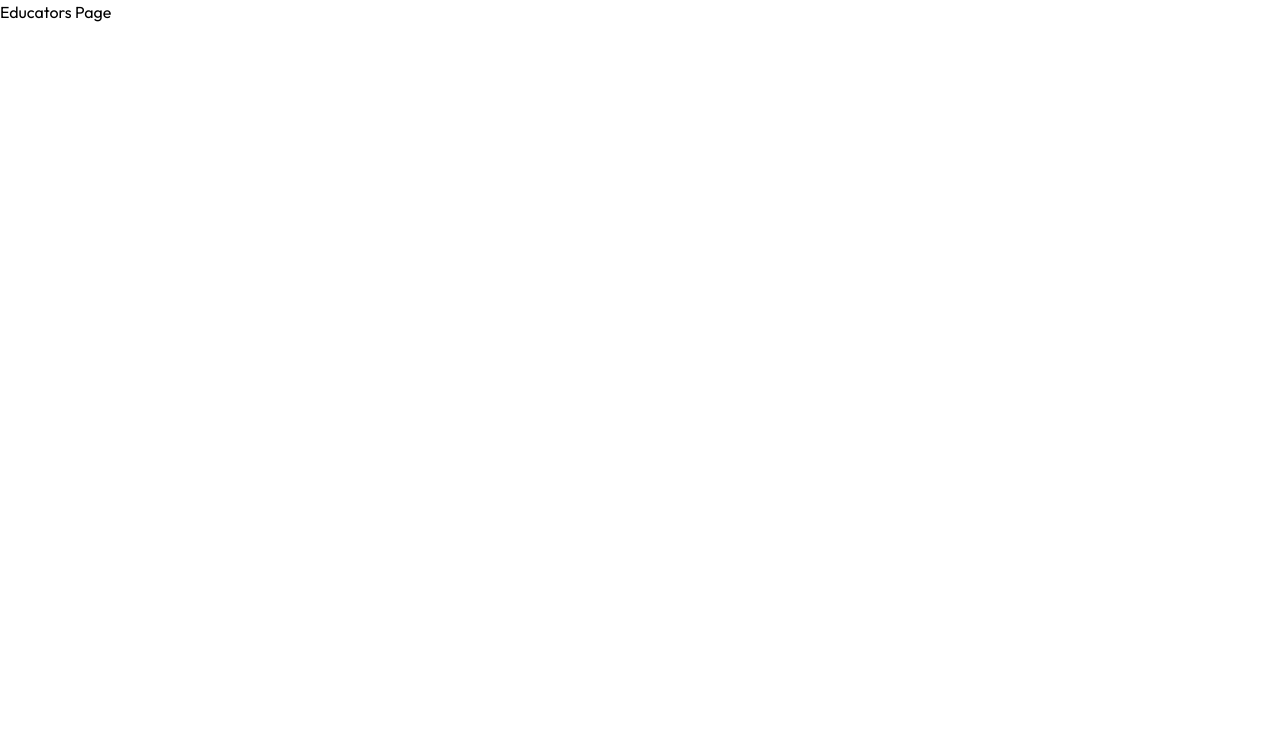
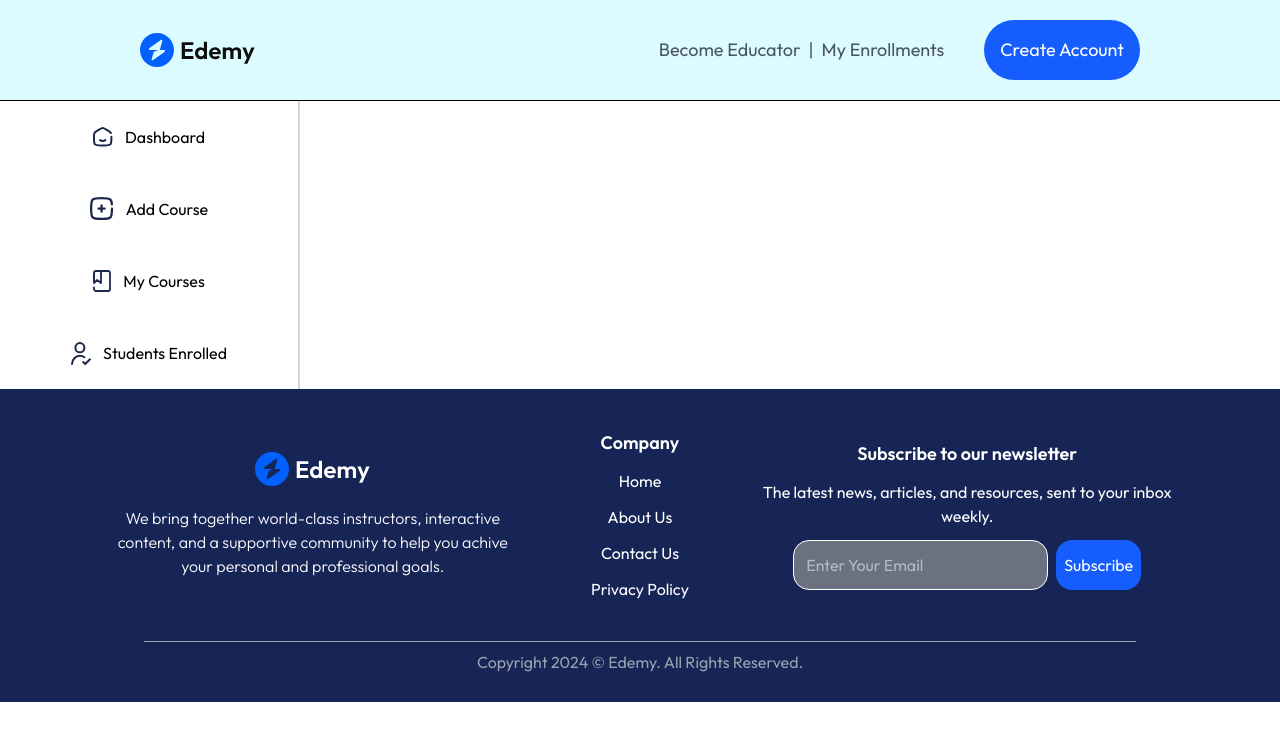
Before and after one commit to AkshitGarg24/Full-Stack-LMS-Project, a React (Vite) app in the folder client/: page /educator in a window 1280 px wide. Shown: the top 740 px of the page. Built offline with nearby package versions, Linux system fonts and the light colour scheme; no server answers.

Commit message:
Sidebar for Educator

```diff
--- a/client/src/App.jsx
+++ b/client/src/App.jsx
@@ -13,7 +13,7 @@ const App = () => {
     <div>
       <ScrollToTop />
 
-      {!isEducator && <Navbar />}
+      <Navbar />
 
       <Routes>
 
@@ -37,7 +37,7 @@ const App = () => {
 
       </Routes>
 
-      {!isEducator && <FooterStudents />}
+      <FooterStudents />
 
     </div>
   )
--- /dev/null
+++ b/client/src/components/educator/Sidebar.jsx
@@ -0,0 +1,37 @@
+import { Link, useLocation } from 'react-router-dom'
+import { assets } from '../../assets/assets'
+
+const Sidebar = () => {
+
+  const { pathname } = useLocation();
+
+  return (
+    <div className="grid grid-rows-4 border-r-2 border-gray-300 w-75 h-full">
+      <Link to='/educator/dashboard'><div className={`flex gap-3 w-full h-18 items-center justify-center ${pathname == '/educator/dashboard' && "bg-blue-100 border-r-4 border-blue-700"}`}>
+        <img src={assets.home_icon} alt="home_icon" />
+        <p>Dashboard</p>
+      </div>
+      </Link>
+      <Link to='/educator/add-course'>
+        <div className={`flex gap-3 w-full h-18 items-center justify-center ${pathname == '/educator/add-course' && "bg-blue-100 border-r-4 border-blue-700"}`}>
+          <img src={assets.add_icon} alt="add_icon" className='w-6 h-6' />
+          <p>Add Course</p>
+        </div>
+      </Link>
+      <Link to='/educator/my-courses'>
+        <div className={`flex gap-3 w-full h-18 items-center justify-center ${pathname == '/educator/my-courses' && "bg-blue-100 border-r-4 border-blue-700"}`}>
+          <img src={assets.my_course_icon} alt="my_course_icon" />
+          <p>My Courses</p>
+        </div>
+      </Link>
+      <Link to='/educator/students-enrolled'>
+        <div className={`flex gap-3 w-full h-18 items-center justify-center ${pathname == '/educator/students-enrolled' && "bg-blue-100 border-r-4 border-blue-700"}`}>
+          <img src={assets.person_tick_icon} alt="person_tick_icon" />
+          <p>Students Enrolled</p>
+        </div>
+      </Link>
+    </div>
+  )
+}
+
+export default Sidebar
--- /dev/null
+++ b/client/src/components/educator/index.js
@@ -0,0 +1,5 @@
+import Sidebar from "./Sidebar";
+
+export {
+    Sidebar
+}
--- a/client/src/pages/educator/AddCourse.jsx
+++ b/client/src/pages/educator/AddCourse.jsx
@@ -1,8 +1,10 @@
 import React from 'react'
+import { Sidebar } from '../../components/educator'
 
 const AddCourse = () => {
   return (
-    <div>AddCourse</div>
+    <div>
+    </div>
   )
 }
 
--- a/client/src/pages/educator/Dashboard.jsx
+++ b/client/src/pages/educator/Dashboard.jsx
@@ -2,7 +2,7 @@ import React from 'react'
 
 const Dashboard = () => {
   return (
-    <div>Dashboard</div>
+    <div></div>
   )
 }
 
--- a/client/src/pages/educator/Educator.jsx
+++ b/client/src/pages/educator/Educator.jsx
@@ -1,10 +1,11 @@
 import React from 'react'
 import { Outlet } from 'react-router-dom'
+import { Sidebar } from '../../components/educator'
 
 const Educator = () => {
   return (
     <div>
-      Educators Page
+      <Sidebar />
       <Outlet />
     </div>
   )
--- a/client/src/pages/educator/MyCourses.jsx
+++ b/client/src/pages/educator/MyCourses.jsx
@@ -2,7 +2,7 @@ import React from 'react'
 
 const MyCourses = () => {
   return (
-    <div>MyCourses</div>
+    <div></div>
   )
 }
 
--- a/client/src/pages/educator/StudentsEnrolled.jsx
+++ b/client/src/pages/educator/StudentsEnrolled.jsx
@@ -2,7 +2,7 @@ import React from 'react'
 
 const StudentsEnrolled = () => {
   return (
-    <div>StudentsEnrolled</div>
+    <div></div>
   )
 }
 
```
